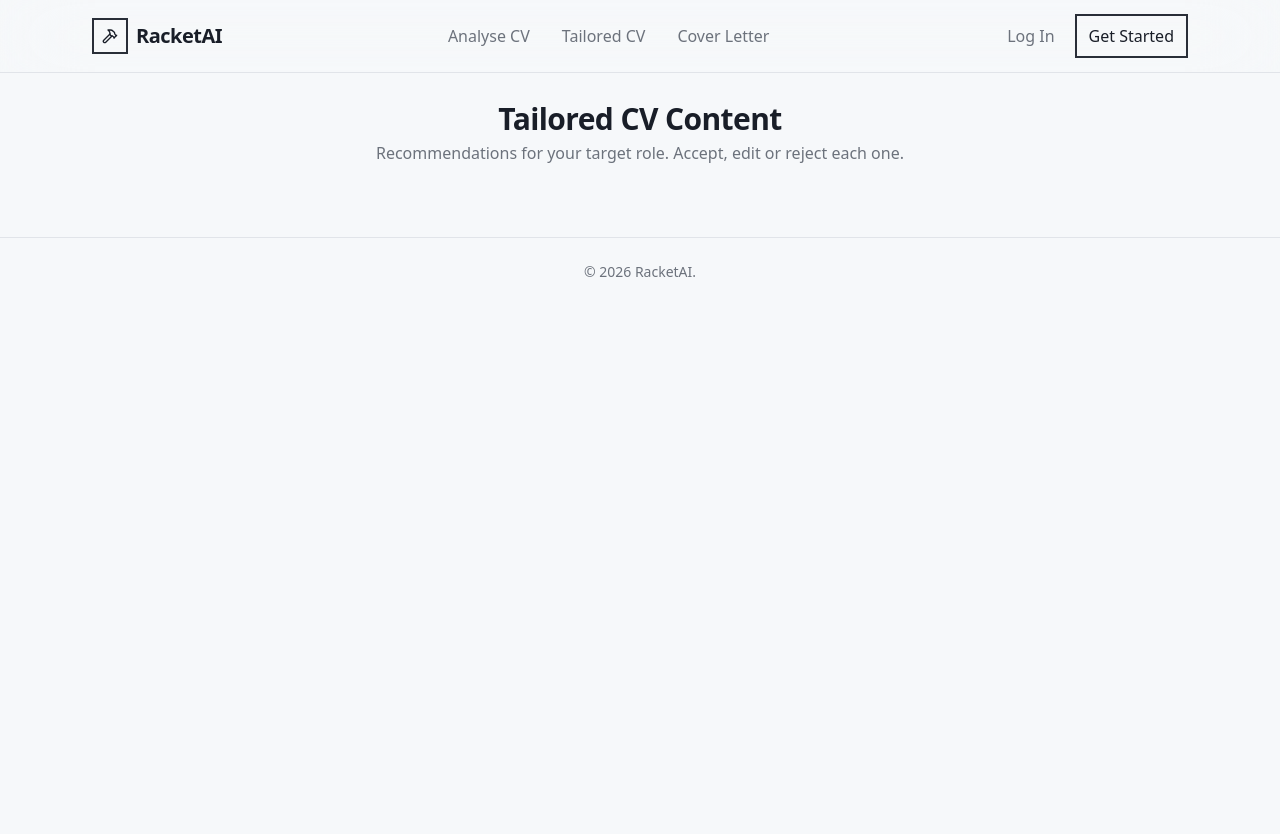
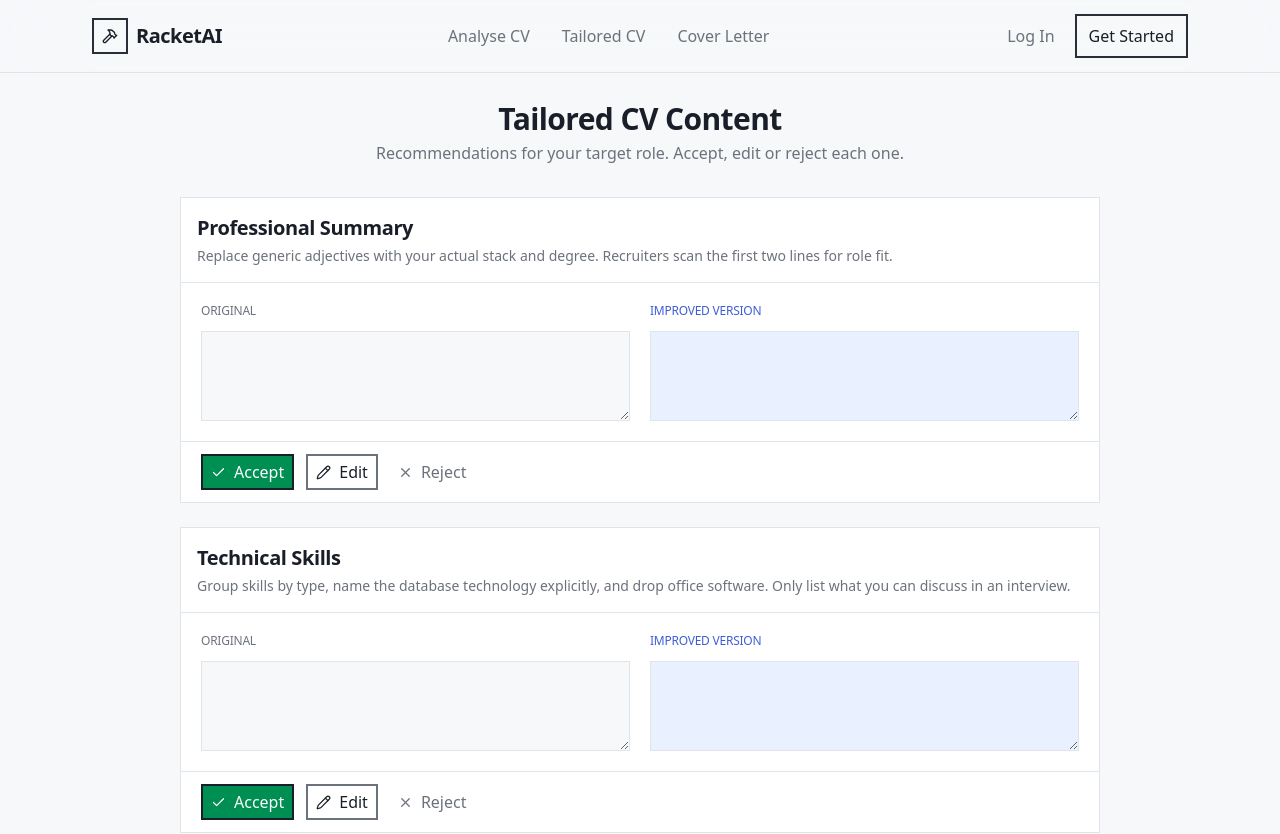
Before and after one commit to SnowyParis/RacketAI, a React (Vite) app: page /tailored-cv in a window 1280 px wide. Shown: the top 834 px of the page. Before the commit the page ends 800 px from the top, so only its background shows below. Built offline with nearby package versions, Linux system fonts and the light colour scheme.

Commit message:
Create TailoredCV cards

```diff
--- a/src/components/TailoredCV.jsx
+++ b/src/components/TailoredCV.jsx
@@ -1,3 +1,7 @@
+import { Check, Pencil, X } from "lucide-react";
+
+const inputClassName = "p-2 w-45% border border-input outline-none focus:ring-1 focus:ring-ring"
+
 function TailoredCV() {
     return (
         <div className="mx-15 mt-7 mb-10">
@@ -7,6 +11,45 @@ function TailoredCV() {
                     Recommendations for your target role. Accept, edit or reject each one.
                 </p>
             </div>
+
+            <Card title="Professional Summary" subtitle="Replace generic adjectives with your actual stack and degree. Recruiters scan the first two lines for role fit." />
+            <Card title="Technical Skills" subtitle="Group skills by type, name the database technology explicitly, and drop office software. Only list what you can discuss in an interview." />
+            <Card title="Work Experience" subtitle="Add scale and outcome. Numbers make the same true statement far more persuasive to both people and screening tools." />
+            <Card title="Projects" subtitle="Describe the problem, the stack and one measurable or concrete result. Link the repository if it is public." />
+            <Card title="Education" subtitle="Name the institution, specialisation and completion year. Add relevant modules only if they support the target role." />
+        </div>
+    );
+}
+
+function Card({ title, subtitle }) {
+    return (
+        <div className="pb-6 flex gap-5 justify-center">
+            <div className="bg-card w-230 border border-border">
+                <div className="p-4 border-b border-border">
+                    <h3 className="pb-1 text-xl font-bold">{title}</h3>
+                    <p className="text-sm text-muted-foreground">{subtitle}</p>
+                </div>
+
+                <div className="p-5 flex gap-5">
+                    <div className="flex flex-col gap-3 w-110">
+                        <h3 className="font-medium text-xs text-muted-foreground">ORIGINAL</h3>
+                        <textarea rows={3} className={`${inputClassName} bg-background`}>
+                        </textarea>
+                    </div>
+
+                    <div className="flex flex-col gap-3 w-110">
+                        <h3 className="font-medium text-xs text-primary">IMPROVED VERSION</h3>
+                        <textarea rows={3} className={`${inputClassName} bg-primary-soft`}>
+                        </textarea>
+                    </div>
+                </div>
+
+                <div className="px-5 py-3 flex gap-3 border-t border-border">
+                    <a href="#" className="flex px-2 py-1 gap-2 justify-center items-center text-primary-foreground bg-success border-2 border-foreground hover:bg-success/90"><Check size={15} /> <span>Accept</span></a>
+                    <a href="#" className="flex px-2 py-1 gap-2 justify-center items-center text-foreground border-2 border-muted-foreground hover:bg-muted-foreground/20"><Pencil size={15} /> <span>Edit</span></a>
+                    <a href="#" className="flex px-2 py-1 gap-2 justify-center items-center text-muted-foreground hover:bg-muted-foreground/10"><X size={15} /> <span>Reject</span></a>
+                </div>
+            </div>
         </div>
     );
 }
```
